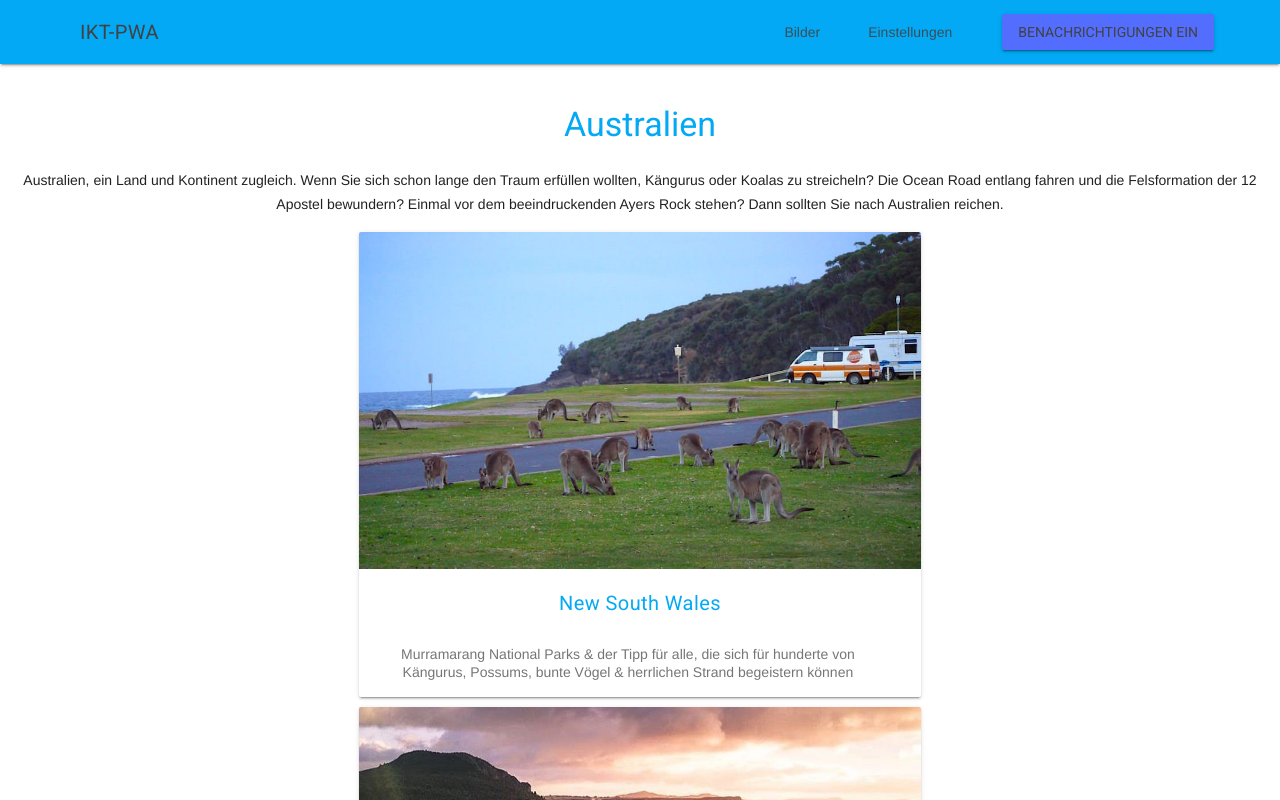
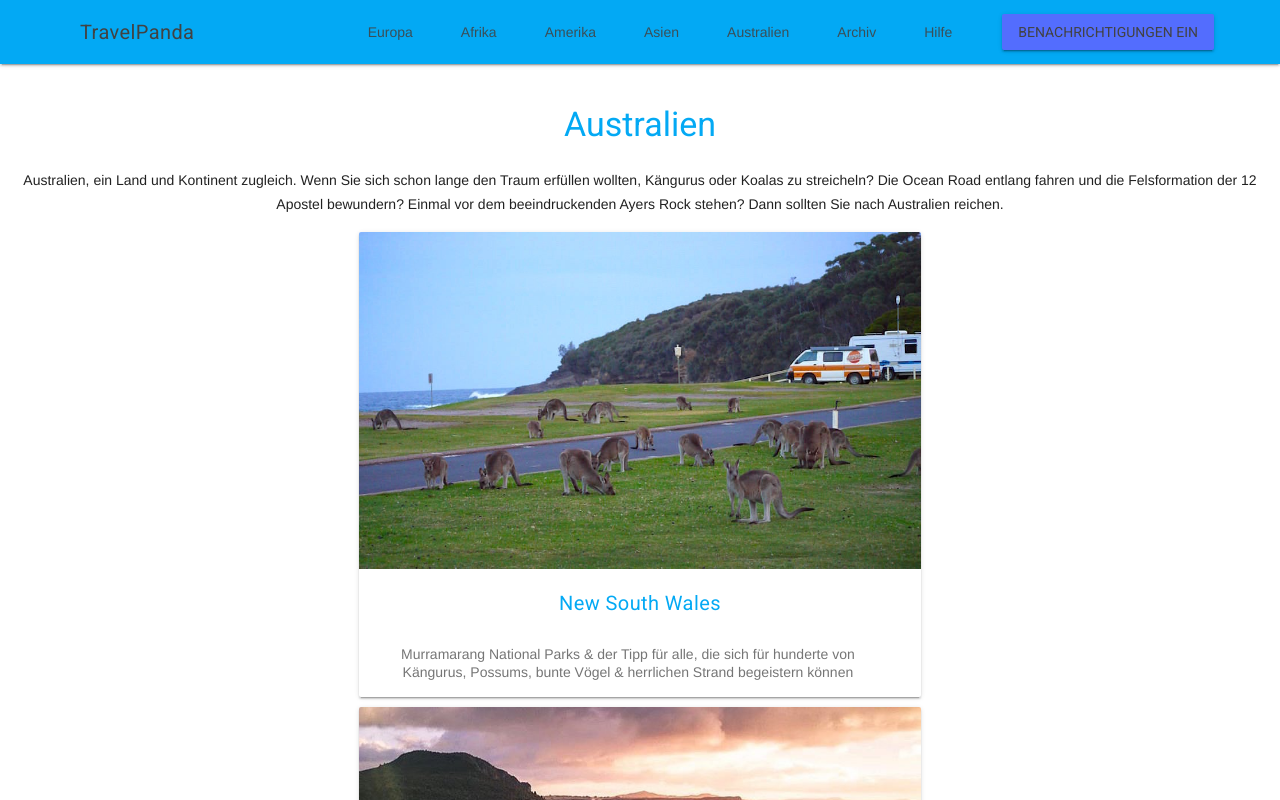
Before and after one commit to Neslihan1/IKT_PWA_22, a website: page public/australien/index.html in a window 1280 px wide. Drawn offline with nearby package versions, Linux system fonts and the light colour scheme; a script that the page names is missing.

Commit message:
Australien-Manifest

```diff
--- a/public/australien/index.html
+++ b/public/australien/index.html
@@ -21,15 +21,15 @@
 <meta name="apple-mobile-web-app-capable" content="yes">
 <meta name="apple-mobile-web-app-status-bar-style" content="black">
 <meta name="apple-mobile-web-app-title" content="HTW-Insta">
-<link rel="apple-touch-icon" href="/src/images/icons/ios-fiw57x57.png" sizes="57x57">
-<link rel="apple-touch-icon" href="/src/images/icons/ios-fiw60x60.png" sizes="60x60">
-<link rel="apple-touch-icon" href="/src/images/icons/ios-fiw72x72.png" sizes="72x72">
-<link rel="apple-touch-icon" href="/src/images/icons/ios-fiw76x76.png" sizes="76x76">
-<link rel="apple-touch-icon" href="/src/images/icons/ios-fiw114x114.png" sizes="114x114">
-<link rel="apple-touch-icon" href="/src/images/icons/ios-fiw120x120.png" sizes="120x120">
-<link rel="apple-touch-icon" href="/src/images/icons/ios-fiw144x144.png" sizes="144x144">
-<link rel="apple-touch-icon" href="/src/images/icons/ios-fiw152x152.png" sizes="152x152">
-<link rel="apple-touch-icon" href="/src/images/icons/ios-fiw180x180.png" sizes="180x180">
+<link rel="apple-touch-icon" href="/src/images/icons/apple-icon-57x57.png" sizes="57x57">
+<link rel="apple-touch-icon" href="/src/images/icons/apple-icon-60x60.png" sizes="60x60">
+<link rel="apple-touch-icon" href="/src/images/icons/apple-icon-72x72.png" sizes="72x72">
+<link rel="apple-touch-icon" href="/src/images/icons/apple-icon-76x76.png" sizes="76x76">
+<link rel="apple-touch-icon" href="/src/images/icons/apple-icon-114x114.png" sizes="114x114">
+<link rel="apple-touch-icon" href="/src/images/icons/apple-icon-120x120.png" sizes="120x120">
+<link rel="apple-touch-icon" href="/src/images/icons/apple-icon-144x144.png" sizes="144x144">
+<link rel="apple-touch-icon" href="/src/images/icons/apple-icon-152x152.png" sizes="152x152">
+<link rel="apple-touch-icon" href="/src/images/icons/apple-icon-180x180.png" sizes="180x180">
 
 
 
@@ -40,14 +40,16 @@
   <div class="mdl-layout mdl-js-layout mdl-layout--fixed-header">
     <header class="mdl-layout__header">
       <div class="mdl-layout__header-row">
-        <!-- Title -->
-        <span class="mdl-layout-title">IKT-PWA</span>
-        <!-- Add spacer, to align navigation to the right -->
+        <span class="mdl-layout-title">TravelPanda</span>
         <div class="mdl-layout-spacer"></div>
-        <!-- Navigation. We hide it in small screens. -->
         <nav class="mdl-navigation mdl-layout--large-screen-only">
-          <a class="mdl-navigation__link" href="/">Bilder</a>
-          <a class="mdl-navigation__link" href="/settings">Einstellungen</a>
+          <a class="mdl-navigation__link" href="/europa">Europa</a>
+          <a class="mdl-navigation__link" href="/afrika">Afrika</a>
+          <a class="mdl-navigation__link" href="/amerika">Amerika</a>
+          <a class="mdl-navigation__link" href="/asien">Asien</a>
+          <a class="mdl-navigation__link" href="/australien">Australien</a>
+          <a class="mdl-navigation__link" href="/archiv">Archiv</a>
+          <a class="mdl-navigation__link" href="/help">Hilfe</a>
           <div class="drawer-option">
             <button class="enable-notifications mdl-button mdl-js-button mdl-button--raised mdl-button--colored mdl-color--accent">
               Benachrichtigungen Ein
@@ -57,10 +59,16 @@
       </div>
     </header>
     <div class="mdl-layout__drawer">
-      <span class="mdl-layout-title">IKT-PWA</span>
+      <span class="mdl-layout-title">TravelPanda</span>
       <nav class="mdl-navigation">
         <a class="mdl-navigation__link" href="/">Feed</a>
-        <a class="mdl-navigation__link" href="/help">Help</a>
+        <a class="mdl-navigation__link" href="/europa">Europa</a>
+          <a class="mdl-navigation__link" href="/afrika">Afrika</a>
+          <a class="mdl-navigation__link" href="/amerika">Amerika</a>
+          <a class="mdl-navigation__link" href="/asien">Asien</a>
+          <a class="mdl-navigation__link" href="/australien">Australien</a>
+          <a class="mdl-navigation__link" href="/archiv">Archiv</a>
+          <a class="mdl-navigation__link" href="/help">Hilfe</a>
         <div class="drawer-option">
           <button class="enable-notifications mdl-button mdl-js-button mdl-button--raised mdl-button--colored mdl-color--accent">
             Benachrichtigungen Ein
@@ -78,20 +86,8 @@
            Kängurus oder Koalas zu streicheln? Die Ocean Road entlang fahren und die Felsformation der 12 Apostel
            bewundern? Einmal vor dem beeindruckenden Ayers Rock stehen? Dann sollten Sie nach Australien reichen. </p>
 
-        <!--<h5 class="text-center mdl-color-text--primary">Hier kommen die Top 10 von Australien</h5>-->
-
-
-      <!--
-        <img src="/src/images/htw.jpg"
-        alt="HTW Wilhelminenhof"
-        class="main-image">
-      -->
 
           <div class="page-content">
-
-
-          <!---  <div id="shared-moments"></div>-->
-
 
             <div id="shared-moments"></div>
 
@@ -113,9 +109,6 @@
 
 
           <div class="page-content">
-
-
-            <!---  <div id="shared-moments"></div>-->
 
 
               <div id="shared-moments"></div>
```
Also changed, not shown: public/europa/index.html (+1 -0 lines).
